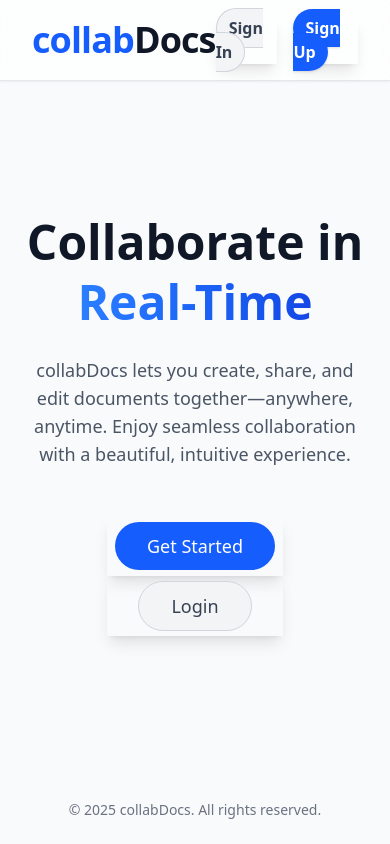
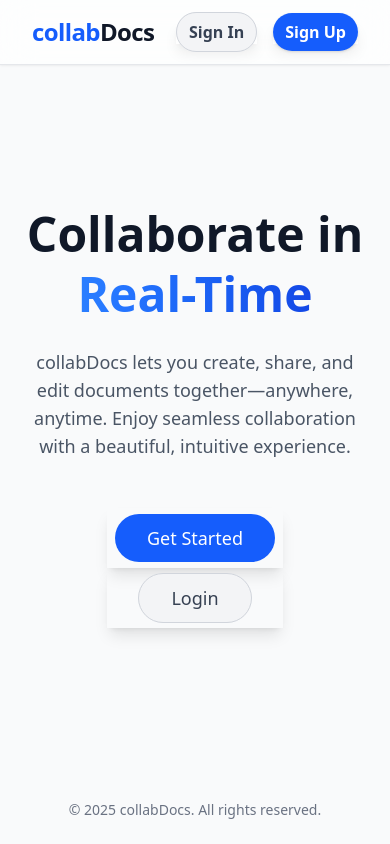
Before and after one commit to Swapnilgupta8585/collabDocs, a React (Vite) app in the folder frontend/: page / in a window 390 px wide. Built offline with nearby package versions, Linux system fonts and the light colour scheme; no server answers; what quill-cursors would draw is missing.

Commit message:
add more responsiveness

```diff
--- a/frontend/src/pages/LandingPage.jsx
+++ b/frontend/src/pages/LandingPage.jsx
@@ -26,7 +26,7 @@ export default function LandingPage() {
       >
         <div className="max-w-7xl mx-auto px-8 py-4 flex justify-between items-center">
           <h1
-            className="text-4xl font-black tracking-tight text-blue-600 dark:text-blue-400"
+            className=" text-2xl sm:text-4xl font-black tracking-tight text-blue-600 dark:text-blue-400"
 
           >
             collab<span className="text-gray-900 dark:text-gray-100">Docs</span>
```
